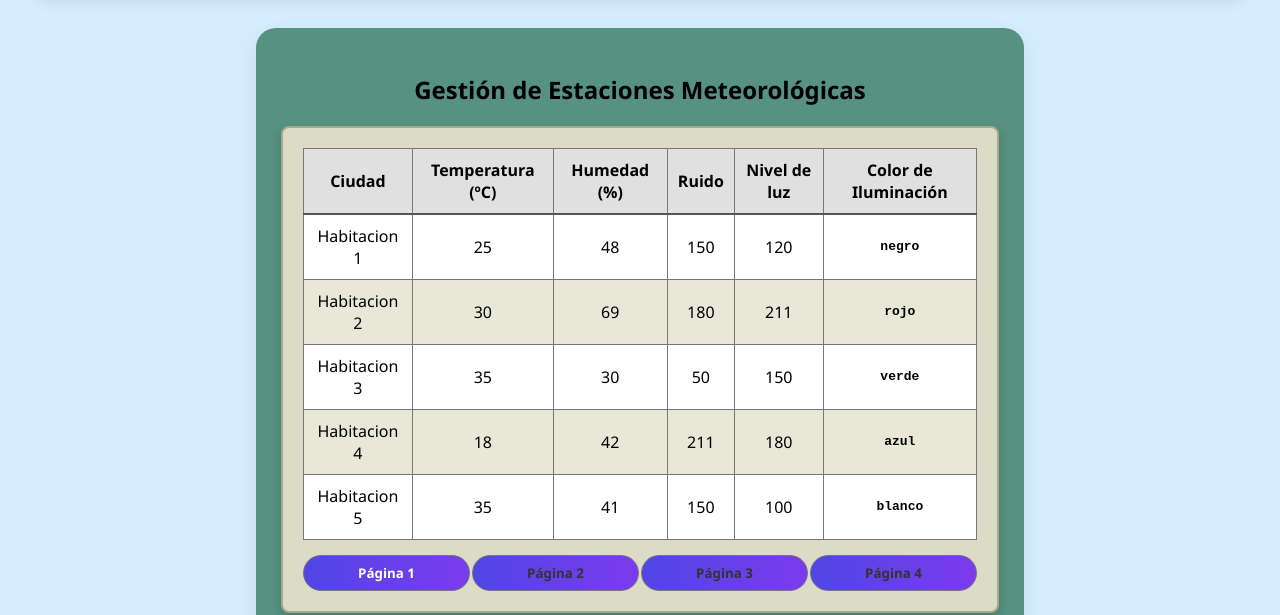
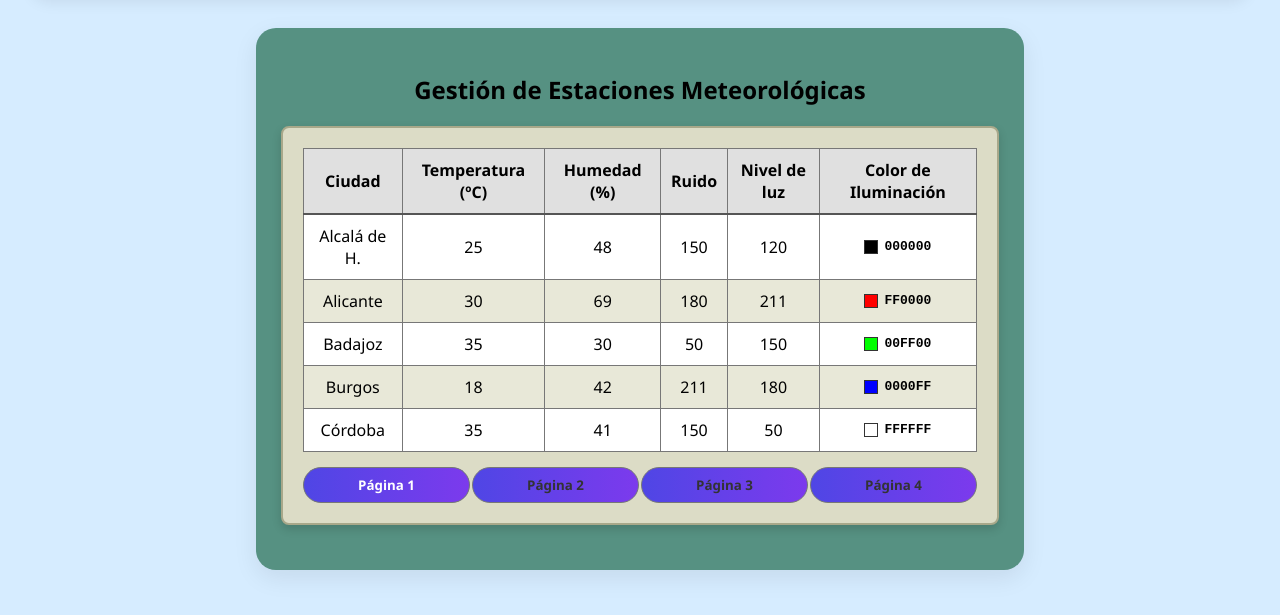
Before and after one commit to RodrigoSanz2309/P3AlvaroRodrigo, a plain HTML site: page tablas.html in a window 1280 px wide. Shown: the part 210-825 px from the top of the page. Drawn offline with nearby package versions, Linux system fonts and the light colour scheme.

Commit message:
Corregir fallos de la Parte 1 (tablas, jQuery y menús)
- tablas.html: 20 ciudades distintas, colores en hexadecimal, cierre de
  </tbody> que faltaba y tablas sin formato en el HTML
- datos.js: el formato de las tablas se aplica con jQuery al mostrar cada
  página; muestra del color de iluminación; corregido el $(document).ready
  de la galería
- Cargar jQuery antes de datos.js en todas las páginas ($ is not defined)
- Menú: solo se marca como activa la página actual
- README en UTF-8

Co-Authored-By: Claude Opus 5.5 <noreply@anthropic.com>
Claude-Session: https://claude.ai/code/session_0148jFyjULzQUtJCsmb5zm9z

```diff
--- a/datos.js
+++ b/datos.js
@@ -250,7 +250,7 @@ function convertirA(nuevaUnidad) {
    APARTADO 1.2: GALERÍA DE IMÁGENES Y DESPLAZAMIENTO (JQUERY)
    ========================================================= */
 
-$(document.ready ? $(document) : $(window)).ready(function () {
+$(document).ready(function () {
     // 1. Mostrar información/nombre de la imagen al pasar el ratón (hover)
     $(".tarjeta-imagen").hover(
         function () {
@@ -296,50 +296,90 @@ $(document.ready ? $(document) : $(window)).ready(function () {
 
 /* =========================================================
    APARTADO 1.3: MUESTRA DE TABLAS PAGINADAS Y FORMATEO JQUERY
+   Las tablas están sin formato en el HTML. El formato se aplica
+   con selectores jQuery en el momento de visualizar cada página.
    ========================================================= */
 
 $(document).ready(function () {
-    // 1. Formatear dinámicamente las tablas con selectores jQuery al cargar
-    formatearTablasConJQuery();
+    // Solo se ejecuta en tablas.html (si no hay paginador, no hace nada)
+    if ($(".tabla-pagina").length === 0) return;
 
-    // 2. Evento clic sobre los botones de paginación
+    // Al cargar, se muestra la primera página
+    mostrarPagina(1);
+
+    // Evento clic sobre los botones de paginación
     $(".btn-pagina").click(function () {
-        const numPagina = $(this).data("pagina");
-
-        // Ocultar todas las páginas y quitar estado activo a botones
-        $(".tabla-pagina").hide();
-        $(".btn-pagina").removeClass("activo");
-
-        // Mostrar solo el contenedor seleccionado y activar el botón
-        $("#pagina-" + numPagina).fadeIn(300);
-        $(this).addClass("activo");
+        mostrarPagina($(this).data("pagina"));
     });
 });
 
 /**
- * Aplica estilos dinámicos a las tablas estáticas usando selectores jQuery
+ * Oculta todas las páginas, formatea la página pedida y la muestra
  */
-function formatearTablasConJQuery() {
-    // Formatear encabezados de todas las tablas
-    $(".tabla-estaciones th").css({
+function mostrarPagina(numPagina) {
+    const pagina = $("#pagina-" + numPagina);
+
+    $(".tabla-pagina").hide();
+    $(".btn-pagina").removeClass("activo");
+    $(".btn-pagina[data-pagina='" + numPagina + "']").addClass("activo");
+
+    formatearTabla(pagina);
+    pagina.fadeIn(300);
+}
+
+/**
+ * Aplica estilos a la tabla de un contenedor usando selectores jQuery
+ */
+function formatearTabla(contenedor) {
+    const tabla = contenedor.find("table");
+
+    // Tabla general
+    tabla.css({
+        "width": "100%",
+        "border-collapse": "collapse",
+        "text-align": "center",
+        "font-family": "Arial, sans-serif",
+        "background-color": "#ffffff"
+    });
+
+    // Todas las celdas (cabecera y datos)
+    tabla.find("th, td").css({
+        "padding": "10px",
+        "border": "1px solid #777"
+    });
+
+    // Cabecera
+    tabla.find("thead th").css({
         "background-color": "#e0e0e0",
         "font-weight": "bold",
         "border-bottom": "2px solid #555"
     });
 
-    // Aplicar colores alternos (zebra striping) con selectores :even y :odd
-    $(".tabla-estaciones tbody tr:even").css("background-color", "#ffffff");
-    $(".tabla-estaciones tbody tr:odd").css("background-color", "#e8e8d8");
+    // Filas alternas (zebra) con los filtros :even y :odd
+    tabla.find("tbody tr").filter(":even").css("background-color", "#ffffff");
+    tabla.find("tbody tr").filter(":odd").css("background-color", "#e8e8d8");
 
-    // Dar formato visual a las celdas del "Color de Iluminación" (última columna)
-    $(".tabla-estaciones tbody tr").each(function () {
-        const celdaColor = $(this).find("td:last-child");
-        const codigoHex = celdaColor.text().trim();
+    // Columna "Color de Iluminación": código en monoespaciada y muestra del color
+    tabla.find("tbody td:last-child").each(function () {
+        const celda = $(this);
+        const codigoHex = celda.text().trim();
 
-        // Asignar tipografía monoespaciada para la visualización del hexadecimal
-        celdaColor.css({
-            "font-family": "monospace",
-            "font-weight": "bold"
-        });
+        celda.css({ "font-family": "monospace", "font-weight": "bold" });
+
+        // Se añade un cuadrado con el color (solo la primera vez que se formatea)
+        if (celda.find(".muestra-color").length === 0) {
+            $("<span>")
+                .addClass("muestra-color")
+                .css({
+                    "display": "inline-block",
+                    "width": "14px",
+                    "height": "14px",
+                    "margin-right": "6px",
+                    "vertical-align": "middle",
+                    "border": "1px solid #333",
+                    "background-color": "#" + codigoHex
+                })
+                .prependTo(celda);
+        }
     });
 }
--- a/tablas.html
+++ b/tablas.html
@@ -18,27 +18,10 @@
             box-shadow: 0 4px 10px rgba(0,0,0,0.15);
         }
 
-        /* Estilo base sin formateo avanzado en HTML */
-        .tabla-estaciones {
-            width: 100%;
-            border-collapse: collapse;
-            text-align: center;
-            font-family: Arial, sans-serif;
-            background-color: #ffffff;
-        }
-
-        .tabla-estaciones th, .tabla-estaciones td {
-            padding: 10px;
-            border: 1px solid #777;
-        }
-
-        /* Contenedores de cada página */
+        /* Contenedores de cada página: ocultos hasta que jQuery muestra uno.
+           Las tablas NO llevan formato aquí: se lo da jQuery al visualizar la página. */
         .tabla-pagina {
-            display: none; /* Se ocultan por defecto excepto la primera mediante jQuery/CSS */
-        }
-
-        #pagina-1 {
-            display: block; /* Muestra la primera página al inicio */
+            display: none;
         }
 
         /* Barra de navegación de paginación */
@@ -99,11 +82,12 @@
                             </tr>
                         </thead>
                         <tbody>
-                            <tr><td>Habitacion 1</td><td>25</td><td>48</td><td>150</td><td>120</td><td>negro</td></tr>
-                            <tr><td>Habitacion 2</td><td>30</td><td>69</td><td>180</td><td>211</td><td>rojo</td></tr>
-                            <tr><td>Habitacion 3</td><td>35</td><td>30</td><td>50</td><td>150</td><td>verde</td></tr>
-                            <tr><td>Habitacion 4</td><td>18</td><td>42</td><td>211</td><td>180</td><td>azul</td></tr>
-                            <tr><td>Habitacion 5</td><td>35</td><td>41</td><td>150</td ><td>100</td><td>blanco</td></tr >
+                            <tr><td>Alcalá de H.</td><td>25</td><td>48</td><td>150</td><td>120</td><td>000000</td></tr>
+                            <tr><td>Alicante</td><td>30</td><td>69</td><td>180</td><td>211</td><td>FF0000</td></tr>
+                            <tr><td>Badajoz</td><td>35</td><td>30</td><td>50</td><td>150</td><td>00FF00</td></tr>
+                            <tr><td>Burgos</td><td>18</td><td>42</td><td>211</td><td>180</td><td>0000FF</td></tr>
+                            <tr><td>Córdoba</td><td>35</td><td>41</td><td>150</td><td>50</td><td>FFFFFF</td></tr>
+                        </tbody>
                     </table>
                 </div>
 
@@ -121,11 +105,11 @@
                             </tr>
                         </thead>
                         <tbody>
-                            <tr><td>Habitacion 1</td><td>28</td><td>52</td><td>130</td><td>190</td><td>azul</td></tr>
-                            <tr><td>Habitacion 2</td><td>22</td><td>45</td><td>110</td><td>160</td><td>verde</td></tr>
-                            <tr><td>Habitacion 3</td><td>31</td><td>60</td><td>140</td><td>220</td><td>rojo</td></tr>
-                            <tr><td>Habitacion 4</td><td>33</td><td>38</td><td>160</td><td>200</td><td>amarillo</td></tr>
-                            <tr><td>Habitacion 5</td><td>17</td><td>50</td><td>90</td><td>140</td><td>violeta</td></tr>
+                            <tr><td>Granada</td><td>28</td><td>52</td><td>130</td><td>190</td><td>FFFF00</td></tr>
+                            <tr><td>Huelva</td><td>31</td><td>60</td><td>140</td><td>220</td><td>FFA500</td></tr>
+                            <tr><td>León</td><td>16</td><td>55</td><td>90</td><td>140</td><td>800080</td></tr>
+                            <tr><td>Madrid</td><td>27</td><td>40</td><td>210</td><td>180</td><td>00FFFF</td></tr>
+                            <tr><td>Málaga</td><td>29</td><td>65</td><td>170</td><td>230</td><td>FF00FF</td></tr>
                         </tbody>
                     </table>
                 </div>
@@ -144,11 +128,11 @@
                             </tr>
                         </thead>
                         <tbody>
-                            <tr><td>Habitacion 1</td><td>27</td><td>40</td><td>190</td><td>180</td><td>verde</td></tr>
-                            <tr><td>Habitacion 2</td><td>29</td><td>65</td><td>170</td><td>230</td><td>amarillo</td></tr>
-                            <tr><td>Habitacion 3</td><td>34</td><td>35</td><td>165</td><td>210</td><td>azul</td></tr>
-                            <tr><td>Habitacion 4</td><td>19</td><td>75</td><td>85</td><td>110</td><td>violeta</td></tr>
-                            <tr><td>Habitacion 5</td><td>21</td><td>58</td><td>120</td><td>150</td><td>rojo</td></tr >
+                            <tr><td>Murcia</td><td>33</td><td>38</td><td>160</td><td>200</td><td>008000</td></tr>
+                            <tr><td>Oviedo</td><td>17</td><td>75</td><td>85</td><td>110</td><td>000080</td></tr>
+                            <tr><td>Palencia</td><td>19</td><td>50</td><td>95</td><td>150</td><td>808080</td></tr>
+                            <tr><td>Salamanca</td><td>21</td><td>46</td><td>120</td><td>165</td><td>800000</td></tr>
+                            <tr><td>Santander</td><td>20</td><td>72</td><td>110</td><td>130</td><td>C0C0C0</td></tr>
                         </tbody>
                     </table>
                 </div>
@@ -167,11 +151,12 @@
                             </tr>
                         </thead>
                         <tbody>
-                            <tr><td>Habitacion 1</td><td>20</td><td>46</td><td>105</td><td>165</td><td>granate</td></tr>
-                            <tr><td>Habitacion 2</td><td>36</td><td>32</td><td>175</td><td>240</td><td>verde</td></tr>
-                            <tr><td>Habitacion 3</td><td>29</td><td>41</td><td>145</td><td>185</td><td>azul</td></tr>
-                            <tr><td>Habitacion 4</td><td>31</td><td>63</td><td>180</td><td>215</td><td>amarillo</td></tr>
-                            <tr><td>Habitacion 5</td><td>26</td><td>49</td><td>155</td><td>175</td><td>violeta</td></tr>
+                            <tr><td>Sevilla</td><td>36</td><td>32</td><td>175</td><td>240</td><td>FFD700</td></tr>
+                            <tr><td>Toledo</td><td>31</td><td>37</td><td>145</td><td>185</td><td>4B0082</td></tr>
+                            <tr><td>Valencia</td><td>29</td><td>63</td><td>180</td><td>215</td><td>40E0D0</td></tr>
+                            <tr><td>Valladolid</td><td>22</td><td>49</td><td>155</td><td>175</td><td>FF69B4</td></tr>
+                            <tr><td>Zaragoza</td><td>26</td><td>44</td><td>165</td><td>195</td><td>A52A2A</td></tr>
+                        </tbody>
                     </table>
                 </div>
 
```
Also changed, not shown: calculadora.html (+3 -2 lines), config.html (+3 -2 lines), galeria.html (+1 -1 lines), index.html (+4 -3 lines), minombre.html (+1 -0 lines), 1 other file.
